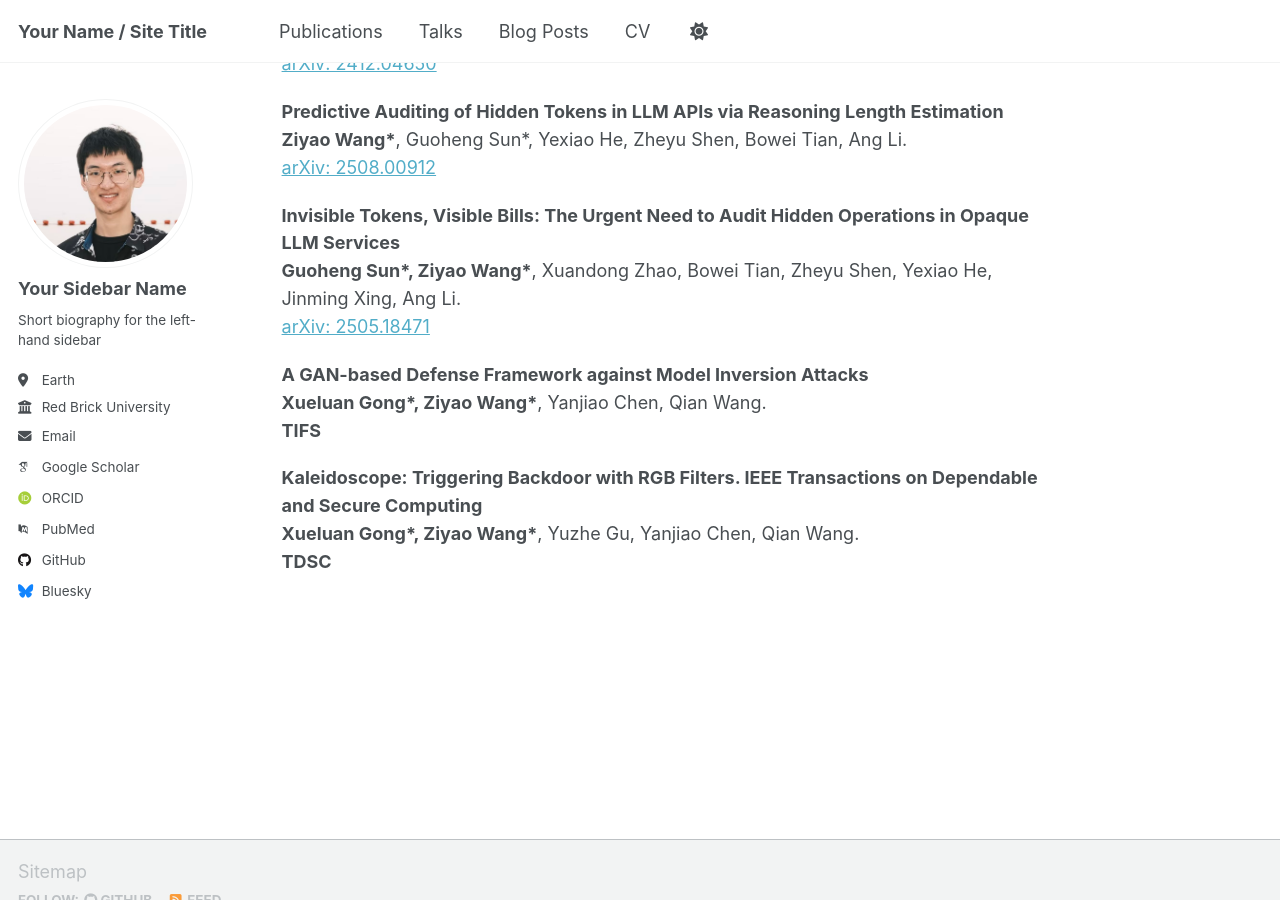
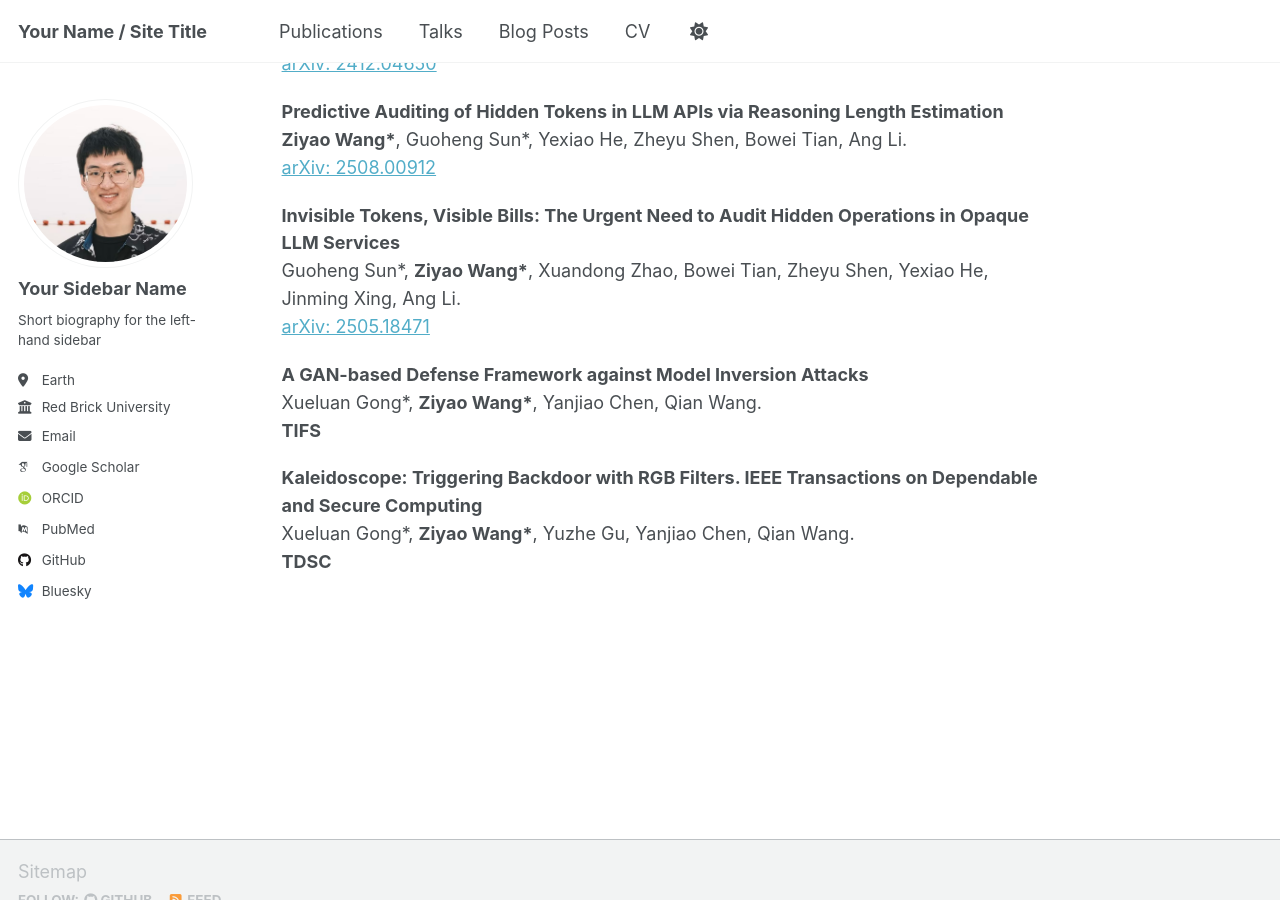
Before and after one commit to ziyaow1010/ziyaow1010.github.io, a Jekyll site: the page built from _pages/about.md, in a window 1280 px wide and 900 px high, scrolled down 1167 px. Built offline with Jekyll 4.4.1, drawn with Linux system fonts in a browser that asks for light colours; some web fonts are replaced; a script that is not in the unit is left out.

```diff
--- a/_pages/about.md
+++ b/_pages/about.md
@@ -61,19 +61,19 @@ ICML 2025
 
 <p>
 <strong>Invisible Tokens, Visible Bills: The Urgent Need to Audit Hidden Operations in Opaque LLM Services</strong><br>
-<strong>Guoheng Sun*, Ziyao Wang*</strong>, Xuandong Zhao, Bowei Tian, Zheyu Shen, Yexiao He, Jinming Xing, Ang Li.<br>
+Guoheng Sun*, <strong>Ziyao Wang*</strong>, Xuandong Zhao, Bowei Tian, Zheyu Shen, Yexiao He, Jinming Xing, Ang Li.<br>
 <a href="https://arxiv.org/abs/2505.18471" target="_blank" rel="noopener">arXiv: 2505.18471</a>
 </p>
 
 <p>
 <strong>A GAN-based Defense Framework against Model Inversion Attacks</strong><br>
-<strong>Xueluan Gong*, Ziyao Wang*</strong>, Yanjiao Chen, Qian Wang.<br>
+Xueluan Gong*, <strong>Ziyao Wang*</strong>, Yanjiao Chen, Qian Wang.<br>
 <strong>TIFS</strong>
 </p>
 
 <p>
 <strong>Kaleidoscope: Triggering Backdoor with RGB Filters. IEEE Transactions on Dependable and Secure Computing</strong><br>
-<strong>Xueluan Gong*, Ziyao Wang*</strong>, Yuzhe Gu, Yanjiao Chen, Qian Wang.<br>
+Xueluan Gong*, <strong>Ziyao Wang*</strong>, Yuzhe Gu, Yanjiao Chen, Qian Wang.<br>
 <strong>TDSC</strong>
 </p>
 
```
